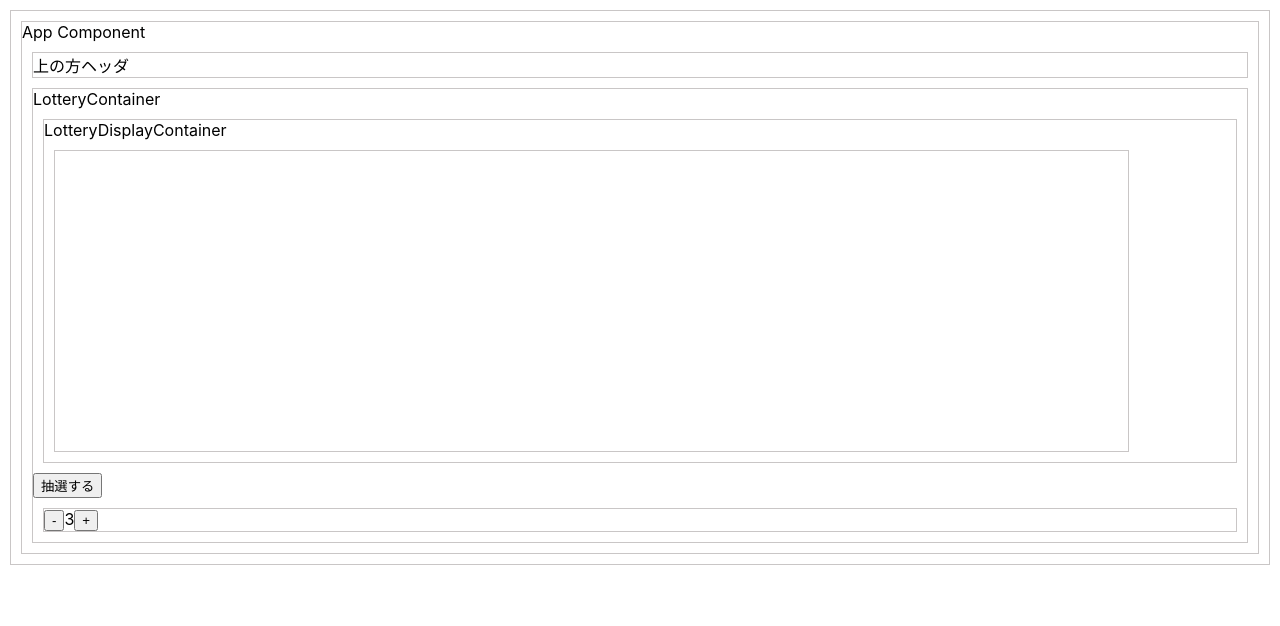
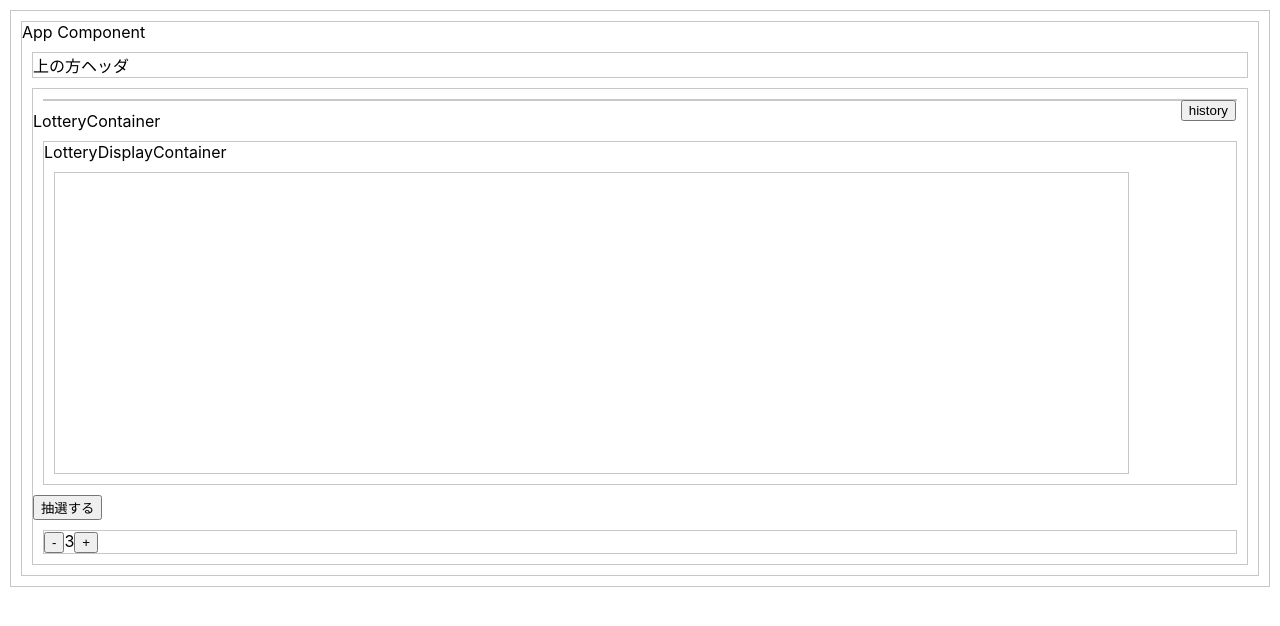
Before and after one commit to ymdsy/lottery_app, a React (Create React App) app: page / in a window 1280 px wide. Shown: the top 626 px of the page. Built offline with nearby package versions, Linux system fonts and the light colour scheme.

Commit message:
履歴表示の見た目を作成

```diff
--- a/src/App.js
+++ b/src/App.js
@@ -7,7 +7,6 @@ class App extends React.Component {
     super(); // これが必要な理由調べること。
     this.state = {
       lots: [100, 200, 300, 400, 500, 600, 700, 800, 900, 1000]
-      // indexes: [0, 1, 2, 3, 4, 5, 6, 7, 8, 9]
     };
   }
   render() {
--- a/src/lotteryPanel/button/lotteryButtonContainer.js
+++ b/src/lotteryPanel/button/lotteryButtonContainer.js
@@ -6,11 +6,6 @@ export class LotteryButtonContainer extends React.Component {
   //   super(props);
   // }
   render() {
-    return (
-      <LotteryButton
-        drawLots={() => this.props.drawLots()}
-        lotteryNums={this.props.lotteryNums}
-      />
-    );
+    return <LotteryButton drawLots={() => this.props.drawLots()} />;
   }
 }
--- /dev/null
+++ b/src/lotteryPanel/history/historyContainer.js
@@ -0,0 +1,17 @@
+import React from "react";
+import { History } from "./historyPresenter.js";
+
+export class HistoryContainer extends React.Component {
+  // constructor(props) {
+  //   super(props);
+  // }
+
+  switchHistory() {
+    const history = document.getElementById("history");
+    history.style.display =
+      history.style.display.toString() === "block" ? "none" : "block";
+  }
+  render() {
+    return <History switchHistory={() => this.switchHistory()} />;
+  }
+}
--- /dev/null
+++ b/src/lotteryPanel/history/historyPresenter.css
@@ -0,0 +1,10 @@
+.historyBtn {
+  float: right;
+}
+
+#history {
+  background-color: white;
+  display: none;
+  float: right;
+  position: static;
+}
--- /dev/null
+++ b/src/lotteryPanel/history/historyPresenter.js
@@ -0,0 +1,18 @@
+import React from "react";
+import "./historyPresenter.css";
+
+export function History(props) {
+  return (
+    <div>
+      <button className="historyBtn" onClick={() => props.switchHistory()}>
+        history
+      </button>
+      <div id="history">
+        履歴
+        <ul>
+          <li>a</li>
+        </ul>
+      </div>
+    </div>
+  );
+}
--- a/src/lotteryPanel/lotteryContainer.js
+++ b/src/lotteryPanel/lotteryContainer.js
@@ -2,15 +2,17 @@ import React from "react";
 import { LotteryDisplayContainer } from "./lotteryDisplayContainer.js";
 import { LotteryButtonContainer } from "./button/lotteryButtonContainer.js";
 import { ChangeNumOfPeopleContainer } from "./changeNumOfPeople/changeNumOfPeopleContainer.js";
+import { HistoryContainer } from "./history/historyContainer.js";
 
 const NUM_FORMAT_ERR_MSG = "this value is not number or cannot calc.";
+const ALL_LOTS_DRAW_MSG = "all lots was draw.";
 
 export class LotteryContainer extends React.Component {
   constructor(props) {
     super(props);
     this.state = {
       targetLots: this.props.lots,
-      wonNums: [],
+      wonLots: [],
       chosenNum: 3
     };
     this.drawLots = this.drawLots.bind(this);
@@ -34,16 +36,17 @@ export class LotteryContainer extends React.Component {
     const wonLots = [];
     const target = this.state.targetLots.slice();
     for (let i = 0; i < this.state.chosenNum; i++) {
+      //　これ以上くじが引けないエラー
       if (target.length === 0) {
-        console.log("all lots was draw.");
+        console.log(ALL_LOTS_DRAW_MSG);
         break;
       }
-      const drawLot = Math.floor(Math.random() * target.length);
-      wonLots.push(target[drawLot]);
-      target.splice(drawLot, 1);
+      const drawLotIndex = Math.floor(Math.random() * target.length);
+      wonLots.push(target[drawLotIndex]);
+      target.splice(drawLotIndex, 1);
     }
     this.setState({
-      wonNums: wonLots,
+      wonLots: wonLots,
       targetLots: target
     });
   };
@@ -51,8 +54,9 @@ export class LotteryContainer extends React.Component {
   render() {
     return (
       <div>
+        <HistoryContainer />
         LotteryContainer
-        <LotteryDisplayContainer lotteryNums={this.state.wonNums} />
+        <LotteryDisplayContainer wonLots={this.state.wonLots} />
         <LotteryButtonContainer
           drawLots={() => this.drawLots()}
           lotteryNums={this.props.lots}
--- a/src/lotteryPanel/lotteryDisplayContainer.js
+++ b/src/lotteryPanel/lotteryDisplayContainer.js
@@ -9,8 +9,7 @@ export class LotteryDisplayContainer extends React.Component {
     return (
       <div>
         LotteryDisplayContainer
-        {/* {this.props.lotteryNums} */}
-        <Lottery value={this.props.lotteryNums} />
+        <Lottery value={this.props.wonLots} />
       </div>
     );
   }
```
